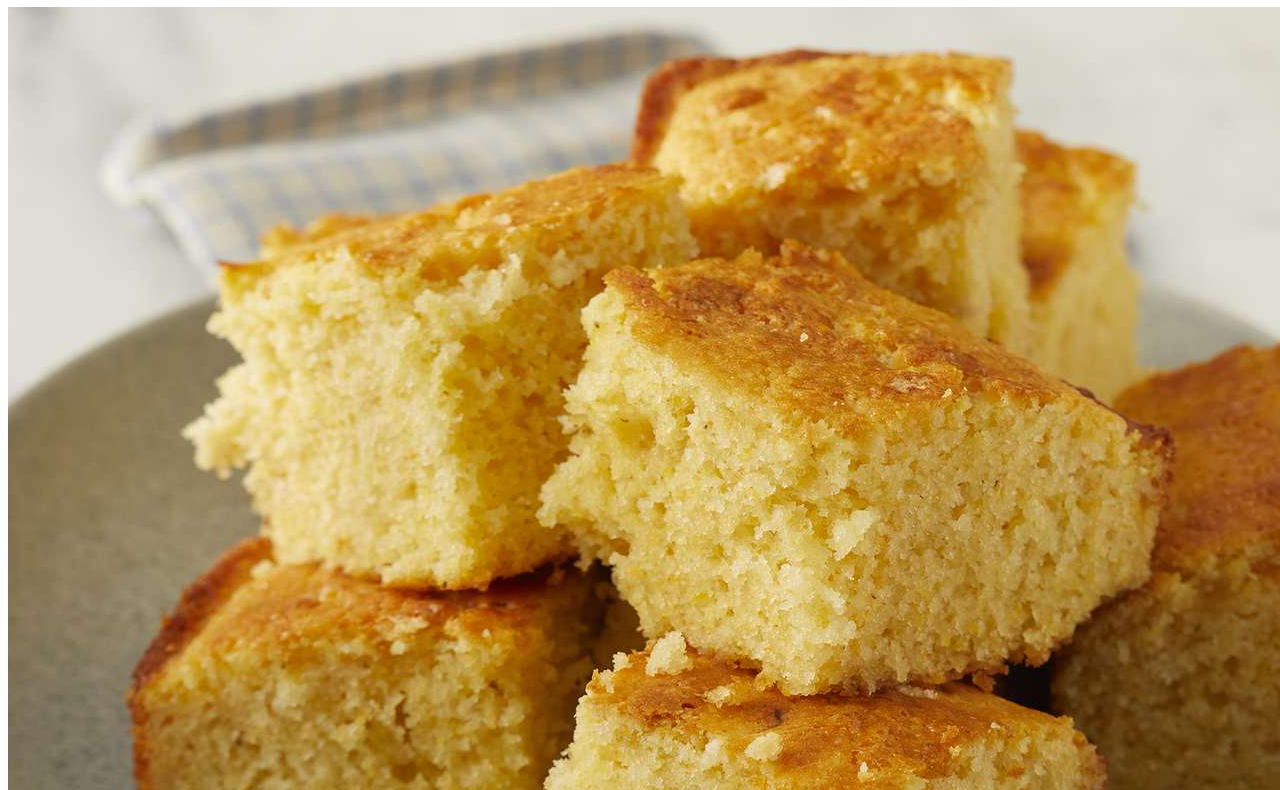
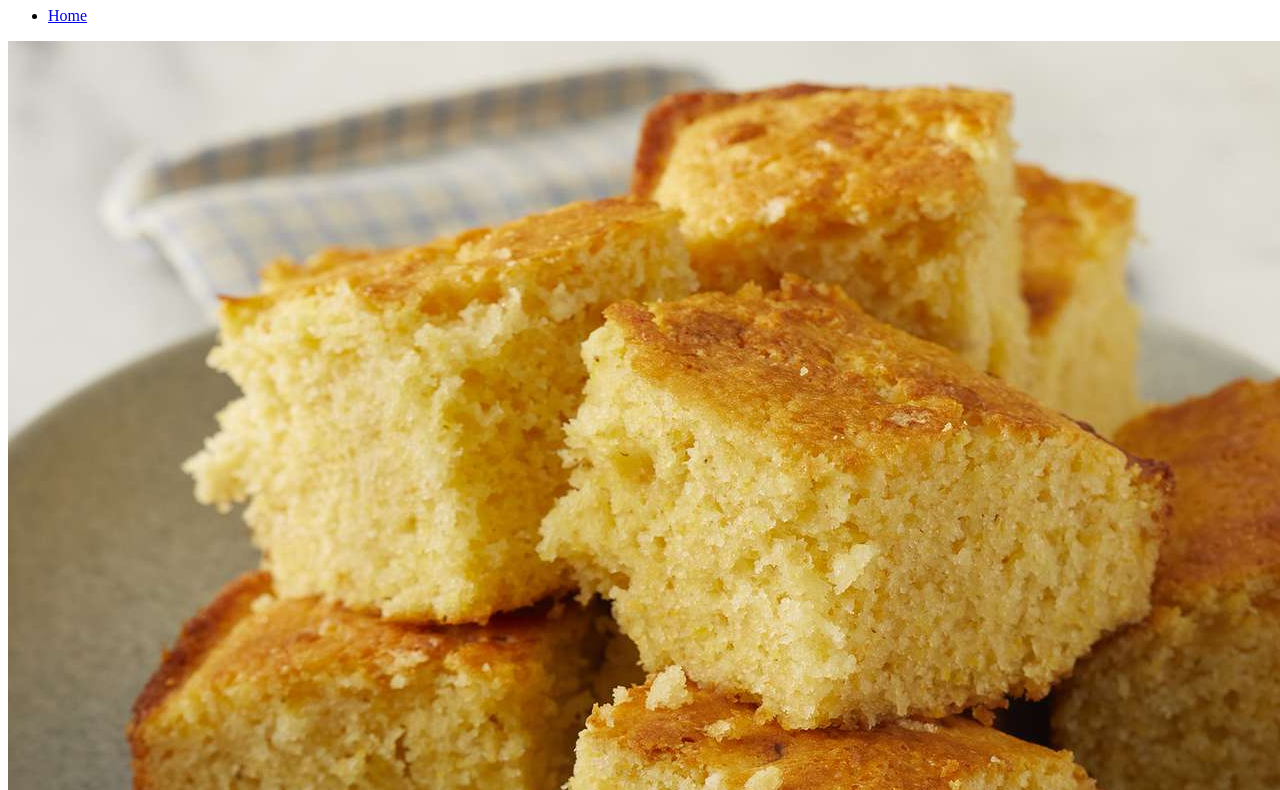
Before and after one commit to shortstackfullstack/odin-recipes, a plain HTML site: page recipes/cornbread.html in a window 1280 px wide. Shown: the part 73-863 px from the top of the page. Drawn offline with Linux system fonts and the light colour scheme.

Commit message:
added navigation

```diff
--- a/recipes/cornbread.html
+++ b/recipes/cornbread.html
@@ -7,6 +7,9 @@
 
     <body>
         <h1>Top Chef Cornbread</h1>
+        <ul>
+            <li><a href = "../index.html">Home</a></li>
+        </ul>
         <img src="../images/cornbread.jpg" alt="Cornbread">
 
         <h2>Description</h2>
```
Also changed, not shown: index.html (+3 -0 lines), recipes/pressurecookerchili.html (+3 -0 lines), recipes/turkeymeatballs.html (+3 -0 lines).
